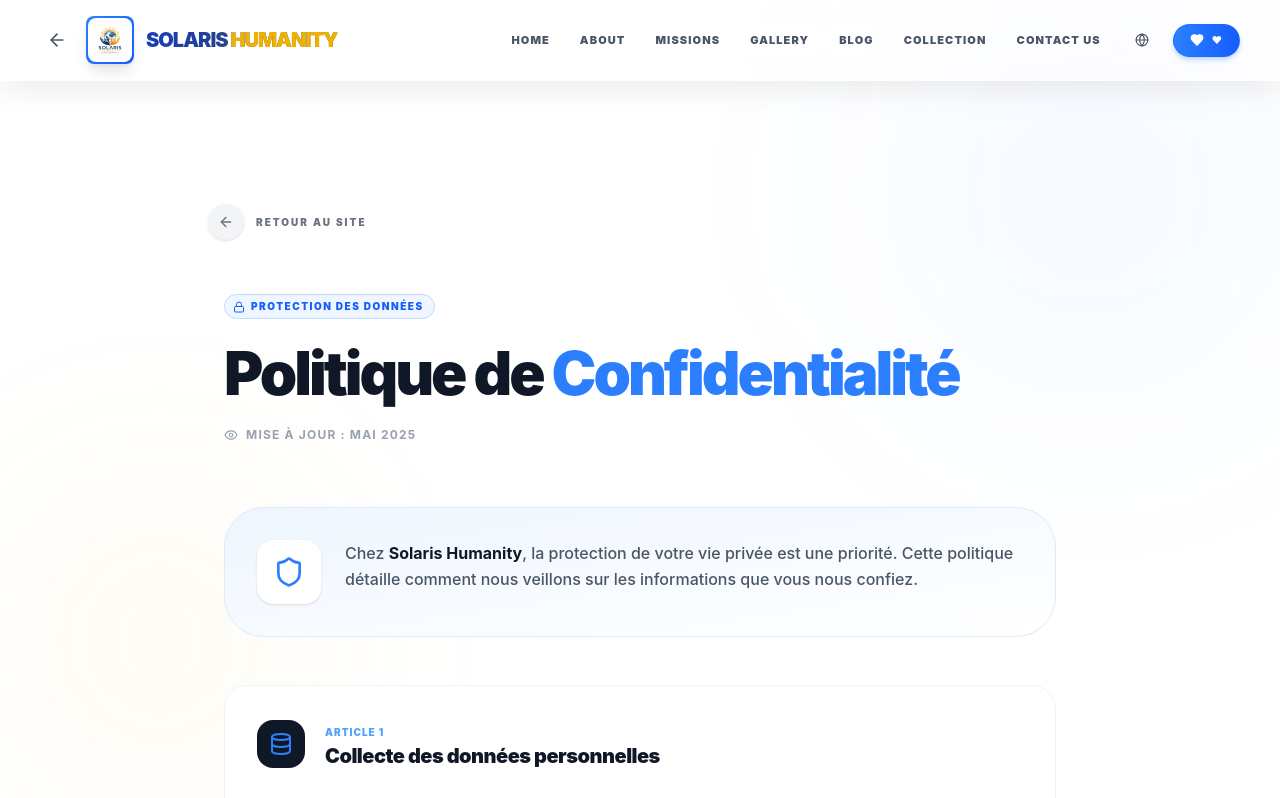
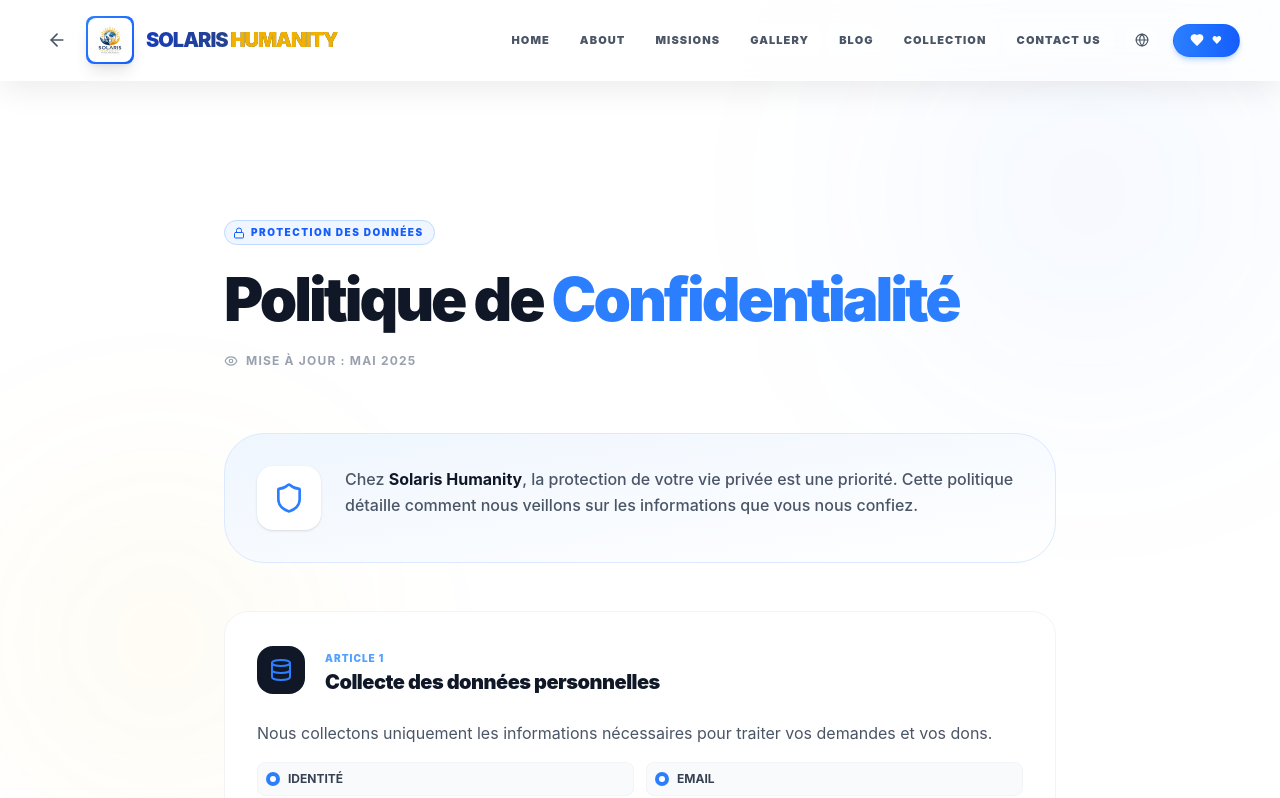
Before and after one commit to 7even5iv/solarishumanity, a React (Vite) app: page /confidentialite in a window 1280 px wide. Shown: the top 798 px of the page. Built offline with nearby package versions, Linux system fonts and the light colour scheme.

Commit message:
:Mise à jour 26

```diff
--- a/src/pages/LegalNotice.tsx
+++ b/src/pages/LegalNotice.tsx
@@ -40,8 +40,8 @@ const LegalNotice: React.FC = () => {
         <div className="space-y-4">
           <p className="text-gray-600 leading-relaxed">
             {i18n.language.startsWith('fr')
-              ? "Le site www.solarishumanity.fr est édité par l'association Solaris Humanity, régie par la loi 1901."
-              : "The website www.solarishumanity.fr is published by the Solaris Humanity association, governed by the 1901 law."}
+              ? "Le site www.solarishumanity.org est édité par l'association Solaris Humanity, régie par la loi 1901."
+              : "The website www.solarishumanity.org is published by the Solaris Humanity association, governed by the 1901 law."}
           </p>
           <div className="grid sm:grid-cols-2 gap-4">
             <div className="flex items-center gap-3 p-3 bg-gray-50 rounded-xl border border-gray-100">
@@ -85,15 +85,6 @@ const LegalNotice: React.FC = () => {
 
   return (
     <div className="min-h-screen bg-white pt-24 pb-20 overflow-hidden">
-      <motion.div initial={{ opacity: 0, x: -20 }} animate={{ opacity: 1, x: 0 }} className="max-w-4xl mx-auto px-4 pt-8">
-        <Link to="/" className="inline-flex items-center gap-3 text-[10px] font-black text-gray-500 hover:text-blue-500 transition-all uppercase tracking-[0.2em] group">
-          <div className="p-2.5 bg-gray-100 rounded-full group-hover:bg-blue-50 transition-colors shadow-sm">
-            <ArrowLeft size={16} className="group-hover:-translate-x-1 transition-transform" />
-          </div>
-          {t('nav.back')}
-        </Link>
-      </motion.div>
-
       <div className="max-w-4xl mx-auto px-4 sm:px-6 lg:px-8 relative z-10 mt-12">
         <motion.div initial="hidden" animate="visible" variants={fadeInUp} className="mb-16">
           <Badge variant="blue" className="mb-6 uppercase" icon={<Shield size={12} />}>
--- a/src/pages/PrivacyPolicy.tsx
+++ b/src/pages/PrivacyPolicy.tsx
@@ -105,25 +105,7 @@ const PrivacyPolicy: React.FC = () => {
 
   return (
     <div className="min-h-screen bg-white pt-24 pb-20 overflow-hidden">
-
-      <motion.div
-        initial={{ opacity: 0, x: -20 }}
-        animate={{ opacity: 1, x: 0 }}
-        className="max-w-4xl mx-auto px-4 pt-8"
-      >
-        <Link
-          to="/"
-          className="inline-flex items-center gap-3 text-[10px] font-black text-gray-500 hover:text-blue-500 transition-all uppercase tracking-[0.2em] group"
-        >
-          <div className="p-2.5 bg-gray-100 rounded-full group-hover:bg-blue-50 transition-colors shadow-sm">
-            <ArrowLeft size={16} className="group-hover:-translate-x-1 transition-transform" />
-          </div>
-          Retour au site
-        </Link>
-      </motion.div>
-
       <div className="max-w-4xl mx-auto px-4 sm:px-6 lg:px-8 relative z-10 mt-12">
-
         <motion.div
           initial="hidden"
           animate="visible"
```
